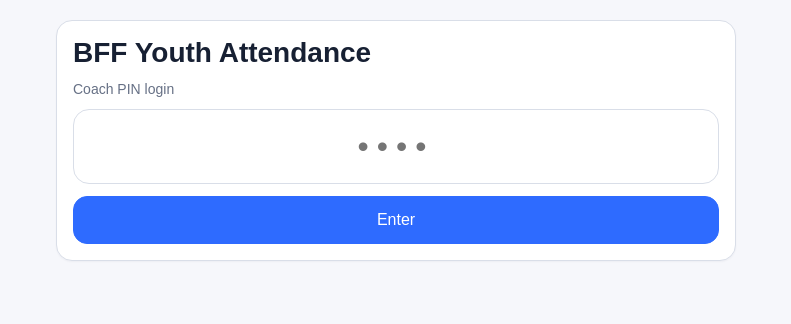
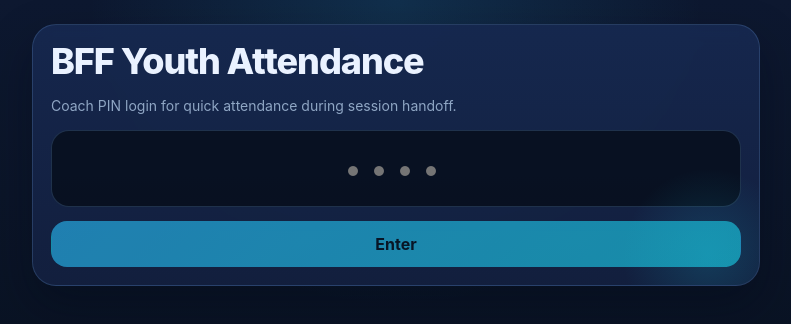
Before and after one commit to winsonteo/bff-youth-team-attendance, a Next.js app: page / in a window 1280 px wide. Shown: the top 324 px of the page, without its empty margins (244-1035 px from the left). Built offline with nearby package versions, Linux system fonts and the light colour scheme; no server answers.

Commit message:
Refresh attendance UI with BFF-style theme

```diff
--- a/app/globals.css
+++ b/app/globals.css
@@ -1,28 +1,45 @@
 :root {
-  color-scheme: light;
-  --bg: #f6f7fb;
-  --card: #ffffff;
-  --text: #172033;
-  --muted: #667085;
-  --border: #d9dee8;
-  --blue: #2e6bff;
-  --green: #17b26a;
-  --red: #f04438;
+  color-scheme: dark;
+  --bg: #08111f;
+  --bg-accent: #0d1830;
+  --card: #13203f;
+  --card-strong: #16284f;
+  --text: #eaf2ff;
+  --muted: #8fa6c4;
+  --border: rgba(97, 142, 197, 0.26);
+  --border-strong: rgba(39, 169, 225, 0.38);
+  --blue: #27a9e1;
+  --blue-strong: #0ea5d9;
+  --cyan: #19bcd6;
+  --green: #22c55e;
+  --green-soft: rgba(34, 197, 94, 0.14);
+  --red: #ef4444;
+  --red-soft: rgba(239, 68, 68, 0.14);
+  --shadow: 0 20px 45px rgba(3, 10, 23, 0.35);
 }
 
 * {
   box-sizing: border-box;
 }
 
-html, body {
+html,
+body {
   margin: 0;
   padding: 0;
-  background: var(--bg);
+  min-height: 100%;
+  background:
+    radial-gradient(circle at top, rgba(39, 169, 225, 0.16), transparent 30%),
+    linear-gradient(180deg, var(--bg-accent) 0%, var(--bg) 58%);
   color: var(--text);
-  font-family: Arial, Helvetica, sans-serif;
+  font-family: Inter, ui-sans-serif, system-ui, -apple-system, BlinkMacSystemFont, "Segoe UI", sans-serif;
 }
 
-button, input {
+body {
+  min-height: 100vh;
+}
+
+button,
+input {
   font: inherit;
 }
 
@@ -32,29 +49,31 @@ a {
 }
 
 .page {
-  max-width: 720px;
+  max-width: 760px;
   margin: 0 auto;
-  padding: 20px;
+  padding: 24px 16px 40px;
 }
 
 .card {
-  background: var(--card);
+  background: linear-gradient(180deg, rgba(22, 40, 79, 0.96), rgba(19, 32, 63, 0.96));
   border: 1px solid var(--border);
-  border-radius: 16px;
-  padding: 16px;
-  box-shadow: 0 1px 2px rgba(16, 24, 40, 0.04);
+  border-radius: 24px;
+  padding: 18px;
+  box-shadow: var(--shadow);
+  backdrop-filter: blur(8px);
 }
 
 .stack {
   display: flex;
   flex-direction: column;
-  gap: 12px;
+  gap: 14px;
 }
 
 .row {
   display: flex;
   gap: 12px;
   align-items: center;
+  flex-wrap: wrap;
 }
 
 .row-between {
@@ -65,18 +84,21 @@ a {
 }
 
 .title {
-  font-size: 28px;
-  font-weight: 700;
+  font-size: clamp(28px, 6vw, 36px);
+  line-height: 1.05;
+  font-weight: 800;
+  letter-spacing: -0.03em;
 }
 
 .subtitle {
   color: var(--muted);
   font-size: 14px;
+  line-height: 1.5;
 }
 
 .grid {
   display: grid;
-  gap: 12px;
+  gap: 14px;
 }
 
 .grid-2 {
@@ -85,40 +107,55 @@ a {
 
 .btn {
   border: 1px solid var(--border);
-  background: white;
-  border-radius: 14px;
-  padding: 14px 16px;
+  background: rgba(9, 17, 31, 0.58);
+  color: var(--text);
+  border-radius: 16px;
+  padding: 12px 16px;
   cursor: pointer;
+  transition: transform 120ms ease, border-color 120ms ease, background 120ms ease, opacity 120ms ease;
+}
+
+.btn:hover {
+  transform: translateY(-1px);
+  border-color: var(--border-strong);
+}
+
+.btn:disabled {
+  cursor: not-allowed;
+  opacity: 0.7;
 }
 
 .btn-primary {
-  background: var(--blue);
-  color: white;
-  border-color: var(--blue);
+  background: linear-gradient(135deg, var(--blue) 0%, var(--cyan) 100%);
+  color: #04111c;
+  border-color: transparent;
+  font-weight: 700;
 }
 
 .btn-green {
-  background: #eafaf1;
-  border-color: #a6f4c5;
-  color: #067647;
+  background: var(--green-soft);
+  border-color: rgba(34, 197, 94, 0.24);
+  color: #bbf7d0;
 }
 
 .btn-red {
-  background: #fef3f2;
-  border-color: #fecdca;
-  color: #b42318;
+  background: var(--red-soft);
+  border-color: rgba(239, 68, 68, 0.24);
+  color: #fecaca;
 }
 
 .btn-selected-green {
   background: var(--green);
   border-color: var(--green);
-  color: white;
+  color: #04110a;
+  font-weight: 700;
 }
 
 .btn-selected-red {
   background: var(--red);
   border-color: var(--red);
   color: white;
+  font-weight: 700;
 }
 
 .pinInput {
@@ -127,64 +164,146 @@ a {
   font-size: 32px;
   letter-spacing: 8px;
   border: 1px solid var(--border);
-  border-radius: 16px;
+  border-radius: 18px;
   padding: 18px;
-  background: white;
+  background: rgba(6, 12, 24, 0.76);
+  color: var(--text);
+  outline: none;
+}
+
+.pinInput:focus,
+.input:focus {
+  border-color: var(--blue);
+  box-shadow: 0 0 0 3px rgba(39, 169, 225, 0.16);
 }
 
 .classCard {
   padding: 18px;
-  border-radius: 18px;
+  border-radius: 22px;
   border: 1px solid var(--border);
-  background: white;
+  background: linear-gradient(180deg, rgba(13, 24, 48, 0.94), rgba(19, 32, 63, 0.94));
+  color: inherit;
+  text-align: left;
 }
 
 .badge {
   display: inline-flex;
   align-items: center;
   border-radius: 999px;
-  padding: 6px 10px;
+  padding: 7px 11px;
   font-size: 12px;
-  background: #eef2ff;
-  color: #3b5ccc;
+  font-weight: 700;
+  letter-spacing: 0.02em;
+  background: rgba(39, 169, 225, 0.14);
+  color: #9fe7ff;
+  border: 1px solid rgba(39, 169, 225, 0.2);
 }
 
 .studentRow {
-  display: grid;
-  grid-template-columns: 1fr auto auto;
-  gap: 8px;
+  display: flex;
   align-items: center;
+  justify-content: space-between;
+  gap: 12px;
+  padding: 14px 16px;
+  border-radius: 18px;
+  border: 1px solid rgba(97, 142, 197, 0.18);
+  background: rgba(8, 17, 31, 0.48);
+}
+
+.studentMeta {
+  min-width: 0;
+  flex: 1;
 }
 
 .studentName {
   font-size: 16px;
-  font-weight: 600;
+  font-weight: 700;
+  letter-spacing: -0.01em;
+}
+
+.studentStatus {
+  margin-top: 4px;
+  color: var(--muted);
+  font-size: 12px;
+}
+
+.studentActions {
+  display: inline-flex;
+  align-items: center;
+  gap: 8px;
+  flex-shrink: 0;
+}
+
+.studentAction {
+  min-width: 96px;
+  justify-content: center;
 }
 
 .helper {
   color: var(--muted);
   font-size: 13px;
+  line-height: 1.5;
 }
 
 .sectionTitle {
   font-size: 18px;
-  font-weight: 700;
+  font-weight: 800;
+  letter-spacing: -0.02em;
 }
 
 .input {
   width: 100%;
   border: 1px solid var(--border);
-  border-radius: 12px;
+  border-radius: 14px;
   padding: 12px 14px;
-  background: white;
+  background: rgba(6, 12, 24, 0.76);
+  color: var(--text);
+  outline: none;
+}
+
+.errorText {
+  color: #fecaca;
+}
+
+.heroCard {
+  position: relative;
+  overflow: hidden;
+}
+
+.heroCard::after {
+  content: "";
+  position: absolute;
+  inset: auto -40px -60px auto;
+  width: 180px;
+  height: 180px;
+  background: radial-gradient(circle, rgba(25, 188, 214, 0.18), transparent 68%);
+  pointer-events: none;
 }
 
 @media (max-width: 640px) {
+  .page {
+    padding: 18px 14px 32px;
+  }
+
   .grid-2 {
     grid-template-columns: 1fr;
   }
 
+  .row-between {
+    align-items: flex-start;
+  }
+
   .studentRow {
-    grid-template-columns: 1fr;
+    align-items: flex-start;
+    flex-direction: column;
+  }
+
+  .studentActions {
+    width: 100%;
+  }
+
+  .studentAction {
+    flex: 1;
+    min-width: 0;
   }
 }
--- a/components/AttendanceScreen.tsx
+++ b/components/AttendanceScreen.tsx
@@ -98,7 +98,7 @@ export function AttendanceScreen({
         <div className="badge">{attendance.date}</div>
       </div>
 
-      <div className="card stack">
+      <div className="card stack heroCard">
         <div className="title">{attendance.class.name}</div>
         <div className="subtitle">Taken by {coach.name}</div>
         <div className="row">
@@ -119,19 +119,30 @@ export function AttendanceScreen({
           const status = statuses[student._id];
           return (
             <div key={student._id} className="studentRow">
+              <div className="studentMeta">
                 <div className="studentName">{student.name}</div>
+                <div className="studentStatus">
+                  {status === "present"
+                    ? "Marked present"
+                    : status === "absent"
+                      ? "Marked absent"
+                      : "Not marked yet"}
+                </div>
+              </div>
+              <div className="studentActions">
                 <button
-                className={`btn ${status === "present" ? "btn-selected-green" : "btn-green"}`}
+                  className={`btn studentAction ${status === "present" ? "btn-selected-green" : "btn-green"}`}
                   onClick={() => setStatus(student._id, "present")}
                 >
                   Present
                 </button>
                 <button
-                className={`btn ${status === "absent" ? "btn-selected-red" : "btn-red"}`}
+                  className={`btn studentAction ${status === "absent" ? "btn-selected-red" : "btn-red"}`}
                   onClick={() => setStatus(student._id, "absent")}
                 >
                   Absent
                 </button>
+              </div>
             </div>
           );
         })}
--- a/components/ClassDashboard.tsx
+++ b/components/ClassDashboard.tsx
@@ -21,7 +21,7 @@ export function ClassDashboard({
       <div className="row-between">
         <div>
           <div className="title">Hi {coach.name}</div>
-          <div className="subtitle">Choose a class to take attendance</div>
+          <div className="subtitle">Choose a class and take attendance fast, with clear coach-side status.</div>
         </div>
         <button className="btn" onClick={onLogout}>Logout</button>
       </div>
@@ -31,12 +31,12 @@ export function ClassDashboard({
           <button key={cls._id} className="classCard stack" onClick={() => onSelectClass(cls._id)}>
             <div className="row-between">
               <div className="studentName">{cls.name}</div>
-              <span className="badge">{cls.todaySession ? "Taken" : "Not taken"}</span>
+              <span className="badge">{cls.todaySession ? "Taken" : "Open"}</span>
             </div>
             <div className="helper">
               {cls.todaySession
                 ? `Taken by ${cls.todaySession.takenByCoachName ?? "coach"}`
-                : "Attendance not taken yet today"}
+                : "Attendance has not been taken yet today"}
             </div>
           </button>
         ))}
--- a/components/LoginScreen.tsx
+++ b/components/LoginScreen.tsx
@@ -32,9 +32,9 @@ export function LoginScreen({ onLoggedIn }: { onLoggedIn: (coach: { _id: Id<"coa
 
   return (
     <main className="page">
-      <div className="card stack">
+      <div className="card stack heroCard">
         <div className="title">BFF Youth Attendance</div>
-        <div className="subtitle">Coach PIN login</div>
+        <div className="subtitle">Coach PIN login for quick attendance during session handoff.</div>
         <input
           className="pinInput"
           type="password"
@@ -49,7 +49,7 @@ export function LoginScreen({ onLoggedIn }: { onLoggedIn: (coach: { _id: Id<"coa
             }
           }}
         />
-        {error ? <div className="helper" style={{ color: "#b42318" }}>{error}</div> : null}
+        {error ? <div className="helper errorText">{error}</div> : null}
         <button className="btn btn-primary" disabled={pin.length !== 4 || loading} onClick={() => void submit()}>
           {loading ? "Logging in..." : "Enter"}
         </button>
```
Lines whose indentation alone changed are shown as unchanged.
